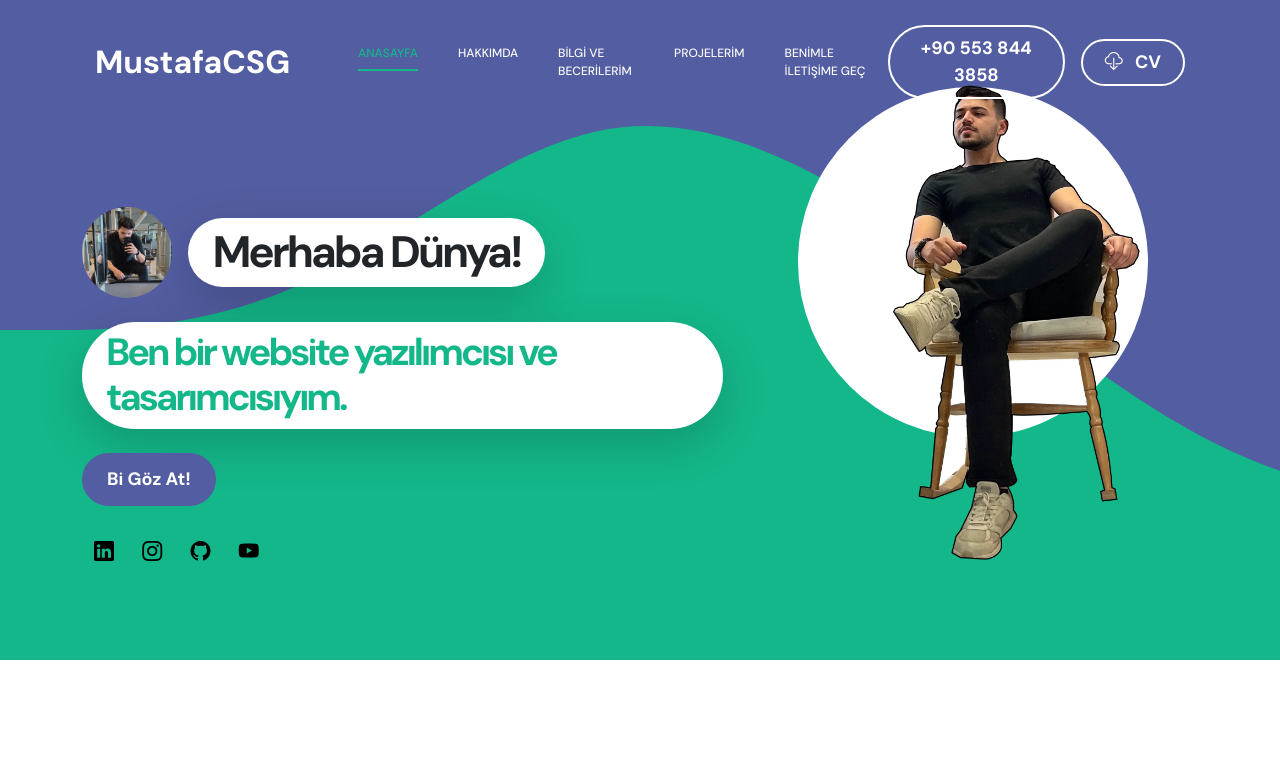
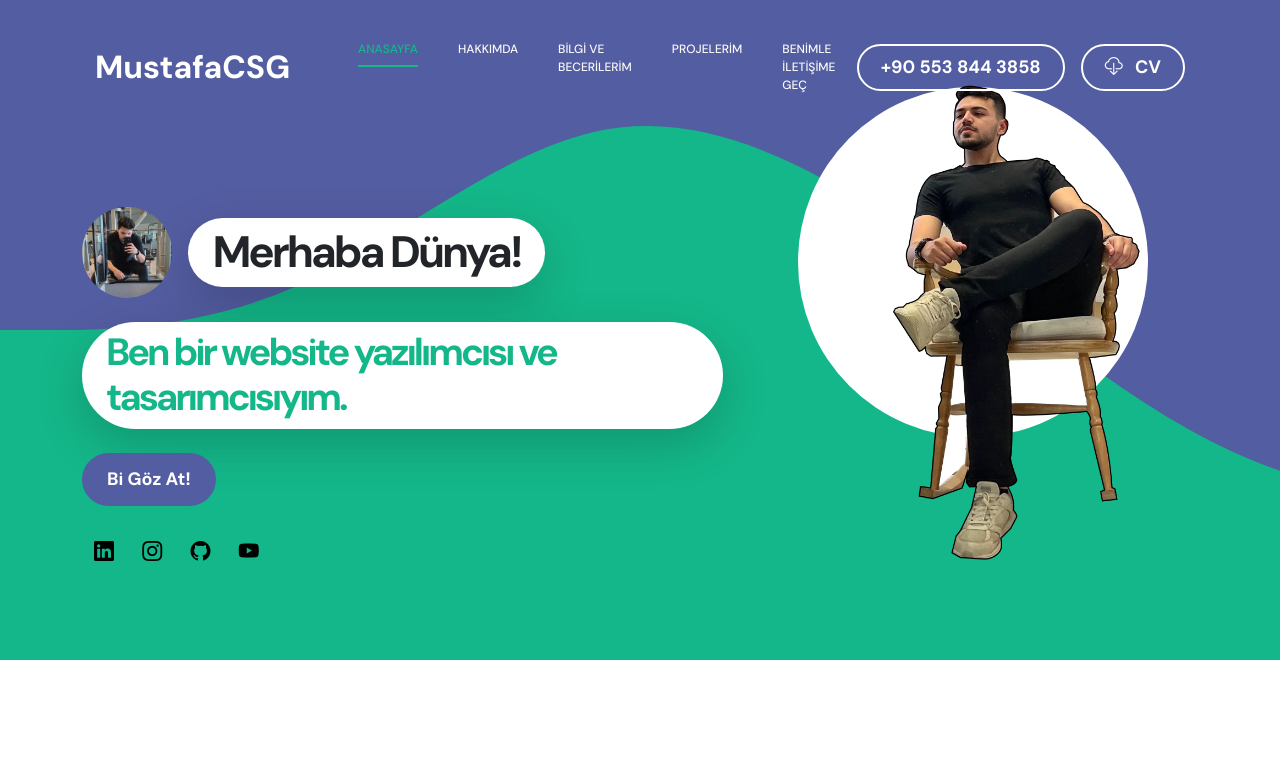
Before and after one commit to MustafaCSG/mustafacsg.github.io, a plain HTML site: page index.html in a window 1280 px wide. Shown: the top 777 px of the page. Drawn offline with Linux system fonts and the light colour scheme.

Commit message:
Update index.html

```diff
--- a/index.html
+++ b/index.html
@@ -2,7 +2,7 @@
 <html lang="tr">
     <head>
         <meta charset="utf-8">
-        <meta name="viewport" content="width=device-width, initial-scale=1">
+        <meta name="viewport" content="width=device-width, initial-scale=1.0">
 
         <meta name="description" content="">
         <meta name="author" content="MustafaCSG">
@@ -84,15 +84,16 @@
                             <a class="nav-link click-scroll" href="#section_5">Benimle İletişime Geç</a>
                         </li>
                     </ul>
-
-                    <div class="d-lg-flex align-items-center d-none ms-auto me-3">
-                        <a class="custom-btn btn" href="tel: +905538443858">
-                            +90 553 844 3858
+                </div>
+                    <div class="navbar-brand ms-auto me-3">
+                        <a class="custom-btn btn btn-tel" href="tel:+905538443858">
+                            <span class="tel-text">+90 553 844 3858</span>
+                            <span class="tel-icon"><i class="bi bi-telephone-fill"></i></span>
                         </a>
                     </div>
-                </div>
+
                 <div class="navbar-brand mx-auto mx-lg-0">
-                        <a href="downloads/Mustafa_Cosgun_CV.pdf" class="custom-btn btn" download>
+                        <a href="downloads/metin.pdf" class="custom-btn btn" download>
                             <i class="bi bi-cloud-download me-2"></i> CV
                         </a>
                     </div>
@@ -125,19 +126,20 @@
                                         <li class="nav-social-icon-item"><a href="https://github.com/MustafaCSG" class="nav-social-icon-link bi-github"></a></li>
 
                                         <li class="nav-social-icon-item"><a href="https://www.youtube.com/@mustafacsg" class="nav-social-icon-link bi-youtube"></a></li>
-                                    </ul>
-                                </p>
+                                    </ul></p>
 
                             </div>
                         </div>
+
+
 
                         <div class="col-lg-5 col-12 position-relative">
                             <div class="hero-image-wrap"></div>
                             <img src="images/portrait-happy-excited-man-holding-laptop-computer.webp" class="hero-image img-fluid" alt="" loading="eager">
                         </div>
-
                     </div>
                 </div>
+
 
                 <svg xmlns="http://www.w3.org/2000/svg" viewBox="0 0 1440 320"><path fill="#535da1" fill-opacity="1" d="M0,160L24,160C48,160,96,160,144,138.7C192,117,240,75,288,64C336,53,384,75,432,106.7C480,139,528,181,576,208C624,235,672,245,720,240C768,235,816,213,864,186.7C912,160,960,128,1008,133.3C1056,139,1104,181,1152,202.7C1200,224,1248,224,1296,197.3C1344,171,1392,117,1416,90.7L1440,64L1440,0L1416,0C1392,0,1344,0,1296,0C1248,0,1200,0,1152,0C1104,0,1056,0,1008,0C960,0,912,0,864,0C816,0,768,0,720,0C672,0,624,0,576,0C528,0,480,0,432,0C384,0,336,0,288,0C240,0,192,0,144,0C96,0,48,0,24,0L0,0Z"></path></svg>
             </section>
@@ -421,7 +423,10 @@
                             </div>
 
                             <div class="col-lg-6 col-12 mt-5 mt-lg-0">
-                              <form id="contactForm" action="https://formspree.io/f/manorebo" method="POST" class="custom-form contact-form" role="form">
+                                <form id="contactForm" action="https://formspree.io/f/manorebo" method="POST" class="custom-form contact-form" role="form">
+                                        <!-- sayfada kalması için -->
+
+
 
                                     <div class="row">
                                         <div class="col-lg-6 col-md-6 col-12">
@@ -449,6 +454,7 @@
                                                 <label for="floatingTextarea">Bir şeylerden bahset...</label>
                                             </div>
                                         </div>
+
 
                                         <div class="col-lg-3 col-12 ms-auto">
                                             <button type="submit" class="form-control">Gönder</button>
```
